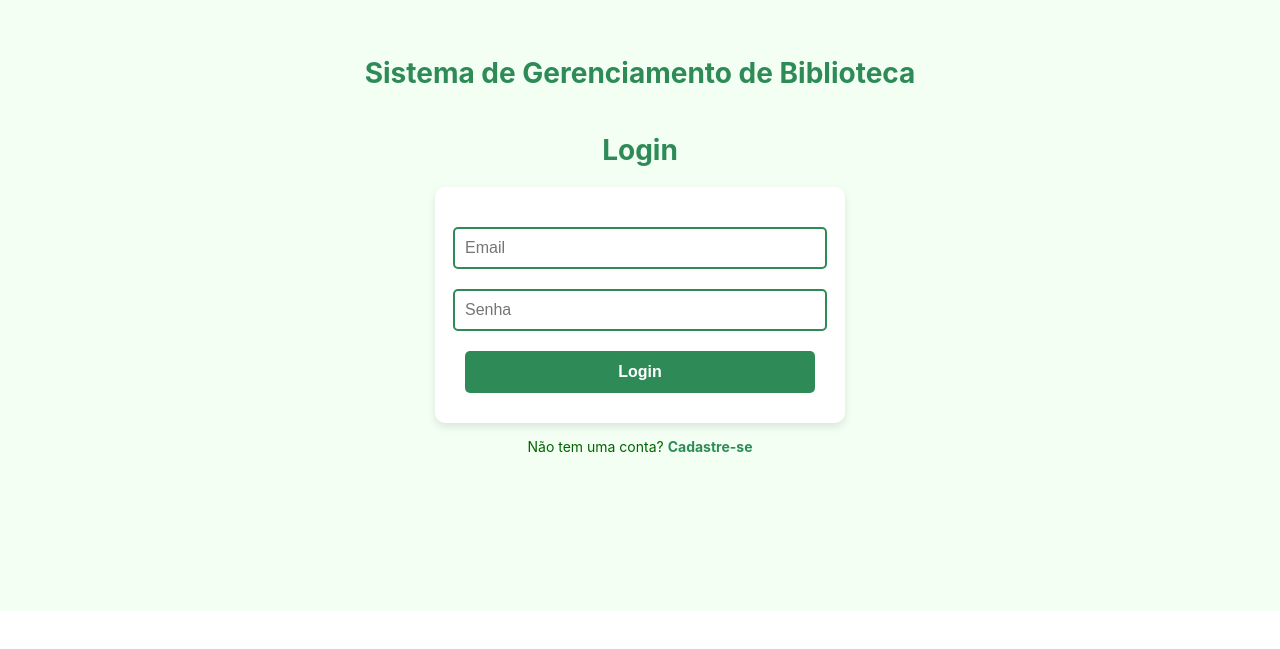
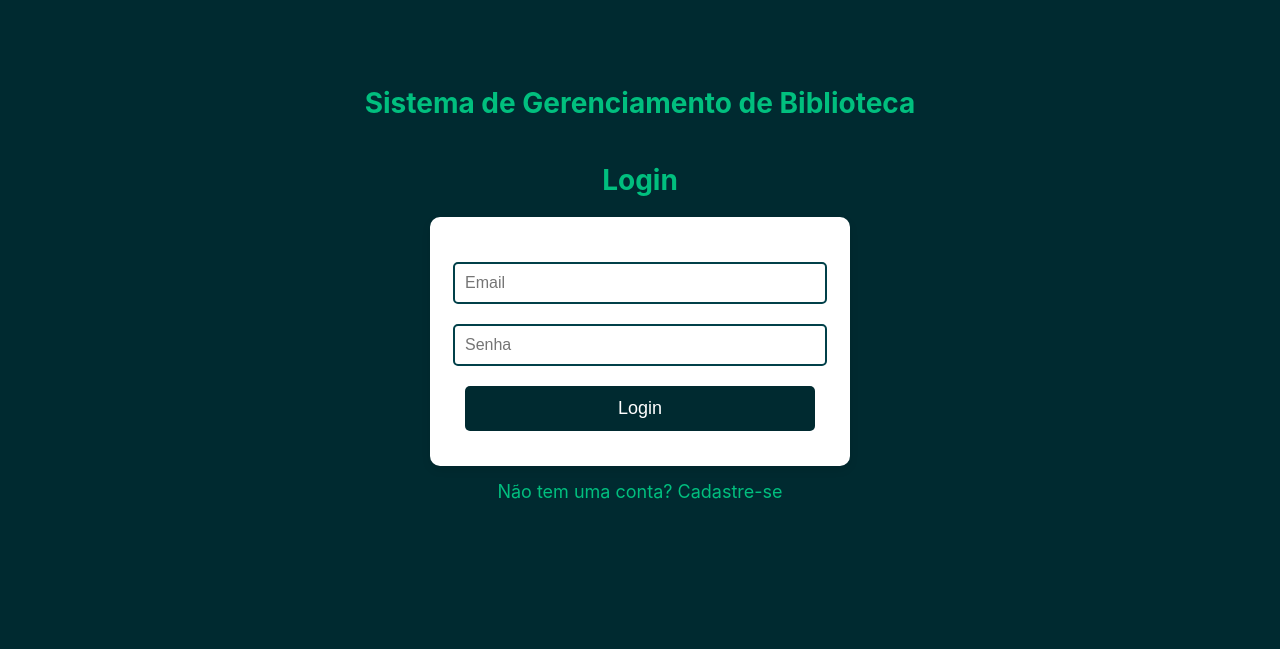
Before and after one commit to FranciscoChagasB/projeto-final-livraria, a React (Create React App) app in the folder frontend-react-puro/: page /login in a window 1280 px wide. Shown: the part 109-758 px from the top of the page. Built offline with nearby package versions, Linux system fonts and the light colour scheme.

Commit message:
Atualização no front

```diff
--- a/frontend-react-puro/src/App.js
+++ b/frontend-react-puro/src/App.js
@@ -7,6 +7,8 @@ import Livro from './components/Livro/Livro.js';
 import Home from './components/Home/Home.js';
 import Profile from './components/Profile/Profile.js';
 import Login from './components/Login/LoginUser.js'
+import Emprestimo from './components/emprestimo/emprestimo.js'
+import Aluno from './components/aluno/aluno.js'
 import Register from './components/Login/RegisterUser.js';
 import LivroForm from './components/Livro/LivroForm/LivroForm.js';
 import EditoraForm from './components/Editora/EditoraForm/EditoraForm.js';
@@ -39,6 +41,8 @@ function App() {
         <Route path="/editora" element={<ProtectedRoute><Editora /></ProtectedRoute>} />
         <Route path="/livro" element={<ProtectedRoute><Livro /></ProtectedRoute>} />
         <Route path="/profile" element={<ProtectedRoute><Profile /></ProtectedRoute>} />
+        <Route path="/emprestimo" element={<ProtectedRoute><Emprestimo /></ProtectedRoute>} />
+        <Route path="/aluno" element={<ProtectedRoute><Aluno /></ProtectedRoute>} />
         <Route path='/editoraform' element={<ProtectedRoute><EditoraForm /></ProtectedRoute>} />
         <Route path='/editoraform/:id' element={<ProtectedRoute><EditoraForm /></ProtectedRoute>} />
         <Route path='/livrosform' element={<ProtectedRoute><LivroForm /></ProtectedRoute>} />
--- a/frontend-react-puro/src/components/Header/Header.css
+++ b/frontend-react-puro/src/components/Header/Header.css
@@ -2,7 +2,7 @@
 
 
 .header-container {
-    background-color: #314c53;
+    background-color: #002a30;
     padding: 10px 20px;
     display: flex;
     align-items: center;
@@ -54,9 +54,11 @@
 }
 
 .nav ul li a:hover {
-    background-color: #010300;
+    background-color: #a6dbc8bd;
+    color: #f0f0f0fb;
+    font-size: 20px;
     border-radius: 5px;
-    transition: 0.9s;
+    transition: 0.2s;
 }
 
 .profile-container {
--- a/frontend-react-puro/src/components/Header/Header.js
+++ b/frontend-react-puro/src/components/Header/Header.js
@@ -48,8 +48,8 @@ const Header = () => {
                         <li><Link to="/home">Home</Link></li>
                         <li><Link to="/editora">Editoras</Link></li>
                         <li><Link to="/livro">Livros</Link></li>
-                        <li><Link to="/teste3">Emprestimo</Link></li>
-                        <li><Link to="/teste4">Cadastro aluno</Link></li>
+                        <li><Link to="/emprestimo">Emprestimo</Link></li>
+                        <li><Link to="/aluno">Cadastro aluno</Link></li>
                     </ul>
                 </nav>
 
--- a/frontend-react-puro/src/components/Home/Home.css
+++ b/frontend-react-puro/src/components/Home/Home.css
@@ -1,7 +1,7 @@
 .home-page-container {
     text-align: center;
     padding: 40px 20px;
-    background-color: #f0fff0;
+    background-color: #f2f2f2;
     min-height: 100vh;
     display: flex;
     flex-direction: column;
--- a/frontend-react-puro/src/components/Login/Login.css
+++ b/frontend-react-puro/src/components/Login/Login.css
@@ -3,14 +3,13 @@
     flex-direction: column;
     align-items: center;
     justify-content: center;
-    height: 90vh;
-    background-color: #f0fff0d9;
+    height: 100vh;
+    background-color: #002a30;
 }
 
 .login-container h2 {
-    color: #2e8b57;
+    color: #01fb9fb6;
     font-size: 28px;
-    font-weight: bold;
     margin-bottom: 20px;
 }
 
@@ -20,7 +19,7 @@
     flex-direction: column;
     align-items: center;
     background: white;
-    padding: 30px;
+    padding: 35px;
     border-radius: 10px;
     box-shadow: 0px 4px 8px rgba(0, 0, 0, 0.1);
     width: 100%;
@@ -31,27 +30,26 @@
     width: 100%;
     padding: 10px;
     margin: 10px 0;
-    border: 2px solid #2e8b57;
+    border: 2px solid #014049;
     border-radius: 5px;
     font-size: 16px;
 }
 
 .login-form button {
     width: 100%;
-    background-color: #2e8b57;
+    background-color: #002a30;
     color: white;
     padding: 12px;
     border: none;
     border-radius: 5px;
     cursor: pointer;
-    font-size: 16px;
-    font-weight: bold;
+    font-size: 18px;
     margin-top: 10px;
     transition: background 0.3s;
 }
 
 .login-form button:hover {
-    background-color: #276749;
+    background-color: #348e91;
 }
 
 .login-form button:disabled {
@@ -61,13 +59,13 @@
 
 .login-container p {
     margin-top: 15px;
-    color: #006400;
-    font-size: 14px;
+    color: #01fb9fb6;
+    font-size: 18px;
 }
 
 .login-container p a {
-    color: #2e8b57;
-    font-weight: bold;
+    color: #01fb9fb6;
+    font-size: 18px;
     text-decoration: none;
 }
 
--- a/frontend-react-puro/src/components/Login/Register.css
+++ b/frontend-react-puro/src/components/Login/Register.css
@@ -4,13 +4,12 @@
     align-items: center;
     justify-content: center;
     height: 100vh;
-    background-color: #f0fff0;
+    background-color: #002a30;
 }
 
 .register-container h2 {
-    color: #2e8b57;
+    color: #01fb9fb6;
     font-size: 28px;
-    font-weight: bold;
     margin-bottom: 20px;
 }
 
@@ -19,7 +18,7 @@
     flex-direction: column;
     align-items: center;
     background: white;
-    padding: 30px;
+    padding: 35px;
     border-radius: 10px;
     box-shadow: 0px 4px 8px rgba(0, 0, 0, 0.1);
     width: 100%;
@@ -30,27 +29,26 @@
     width: 100%;
     padding: 10px;
     margin: 10px 0;
-    border: 2px solid #2e8b57;
+    border: 2px solid #014049;
     border-radius: 5px;
     font-size: 16px;
 }
 
 .register-form button {
     width: 100%;
-    background-color: #2e8b57;
+    background-color: #002a30;
     color: white;
     padding: 12px;
     border: none;
     border-radius: 5px;
     cursor: pointer;
-    font-size: 16px;
-    font-weight: bold;
-    margin-top: 10px;
+    font-size: 18px;
+    margin-top: 15px;
     transition: background 0.3s;
 }
 
 .register-form button:hover {
-    background-color: #276749;
+    background-color: #348e91;
 }
 
 .register-form button:disabled {
@@ -60,13 +58,13 @@
 
 .register-container p {
     margin-top: 15px;
-    color: #006400;
-    font-size: 14px;
+    color: #01fb9fb6;
+    font-size: 18px;
 }
 
 .register-container p a {
-    color: #2e8b57;
-    font-weight: bold;
+    color: #01fb9fb6;
+    font-size: 18px;
     text-decoration: none;
 }
 
--- /dev/null
+++ b/frontend-react-puro/src/components/aluno/aluno.js
@@ -0,0 +1,7 @@
+import React from "react";
+
+const Aluno = () => {
+    return <h1>oi</h1>;
+};
+
+export default Aluno;
--- /dev/null
+++ b/frontend-react-puro/src/components/emprestimo/emprestimo.js
@@ -0,0 +1,7 @@
+import React from "react";
+
+const Emprestimo = () => {
+    return <h1>oi</h1>;
+};
+
+export default Emprestimo;
```
Also changed, not shown: frontend-react-puro/src/components/aluno/aluno.css (added), frontend-react-puro/src/components/emprestimo/emprestimo.css (added).
